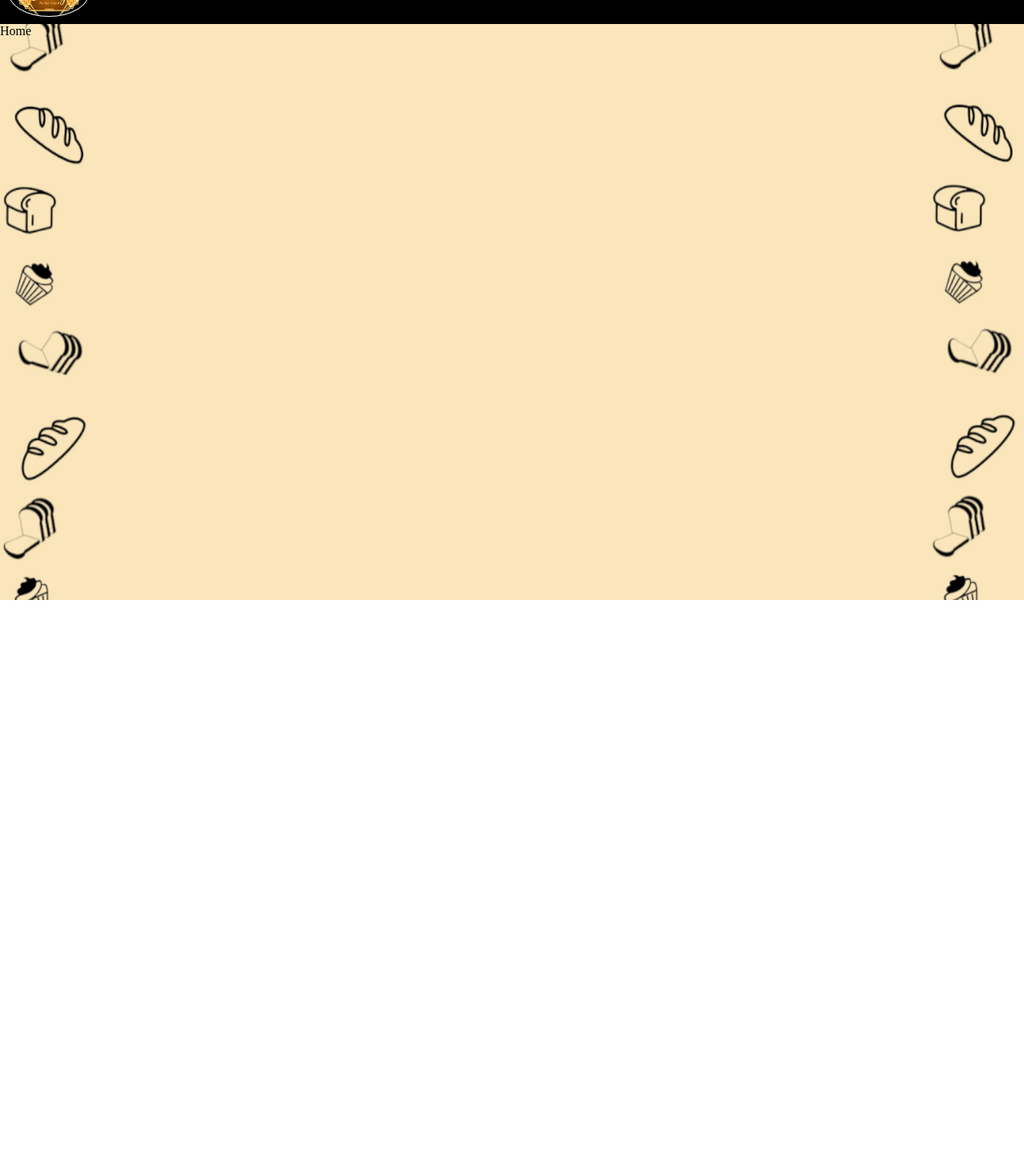
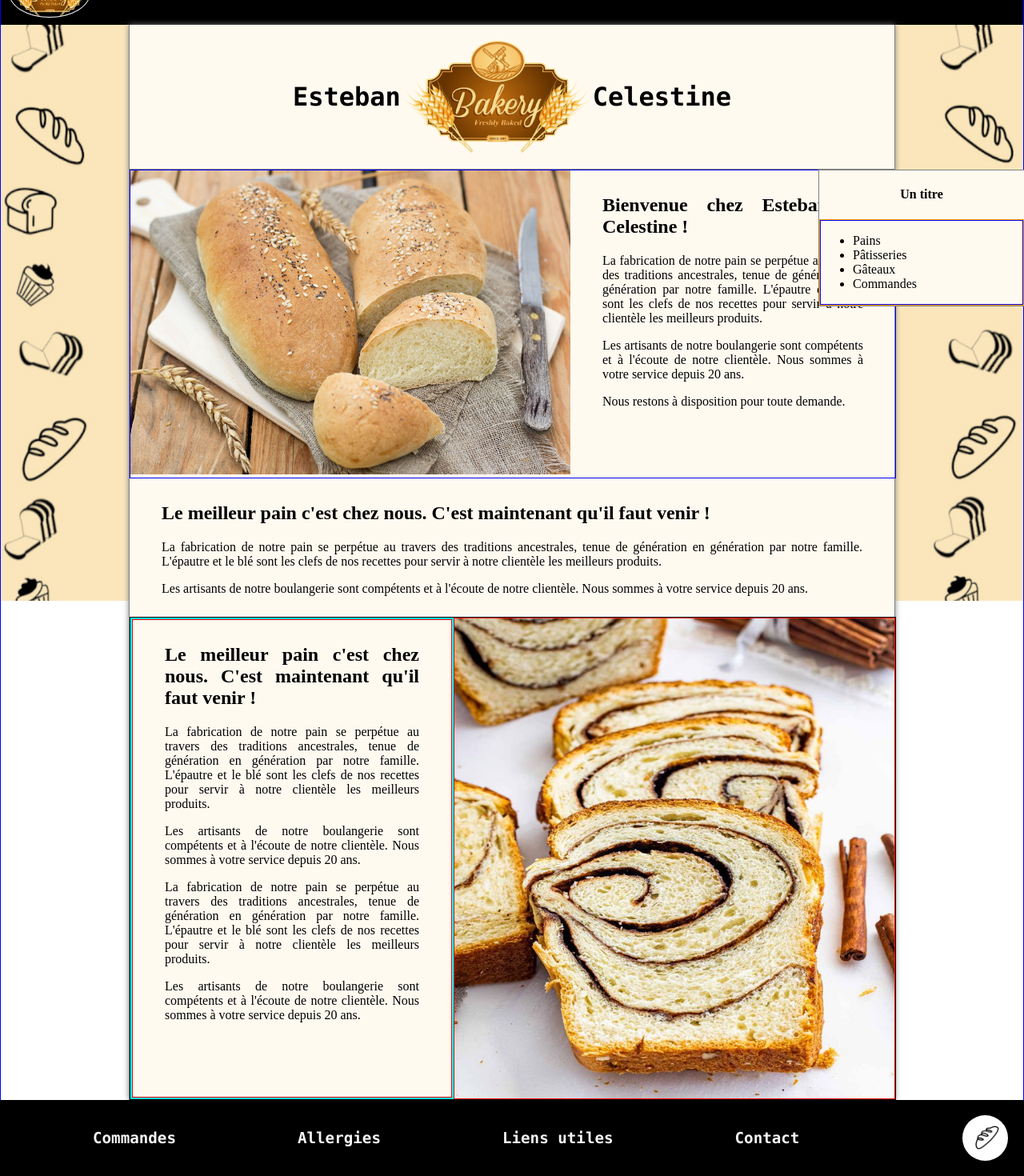
Before and after one commit to TLRKiliann/vite-et-bien, a React (Vite) app in the folder my-vite/: page / in a window 1280 px wide. Shown: the part 50-1520 px from the top of the page at 80% size. Before the commit the page ends 800 px from the top, so only its background shows below. Built offline with nearby package versions, Linux system fonts and the light colour scheme.

Commit message:
home almost finished

```diff
--- a/my-vite/src/Pages/Home.tsx
+++ b/my-vite/src/Pages/Home.tsx
@@ -1,8 +1,187 @@
+import '../StylePages/Home.css';
+import mainBread from '../assets/images/bread_title.png';
+import firstBread from '../assets/images/main_bread.jpg';
+import cake from '../assets/images/cake.jpg';
+import superBread from '../assets/images/super_bread.png';
+
 
 export const Home = () => {
   return (
-    <div>
-      Home
+    <div className="main--home">
+
+      <div className="submain--home">
+
+        <div className="div--titlehome">
+
+          <div className="div--homeh1">
+
+            <h1>Esteban</h1>
+
+            <img
+              src={mainBread}
+              width="240px"
+              height="140px"
+              alt='img mainBread'
+            />
+
+            <h1>Celestine</h1>
+
+          </div>
+
+        </div>
+
+      </div>
+
+
+      <div className="mainnav--home">
+          <h4>Un titre</h4>
+        <div className="submainnav--home">
+          <nav className="nav--home">
+            <ul>
+              <li>
+                Pains
+              </li>
+              <li>
+                Pâtisseries
+              </li>
+              <li>
+                Gâteaux
+              </li>
+              <li>
+                Commandes
+              </li>
+            </ul>
+          </nav>
+        </div>
+      </div>
+
+
+      <div className="div--breadhome">
+        <div className="div--subbreadhome">
+          <img
+            src={firstBread}
+            width='550px'
+            height='380px'
+            alt='img main breed' />
+        </div>
+
+        <div className="div--artfirst">
+          <article className="art--firsthome">
+            <h1>
+              Bienvenue chez Esteban & Celestine !
+            </h1>
+            <section>
+              <p>La fabrication de notre pain se perpétue au travers des
+                traditions ancestrales, tenue de génération en génération
+                par notre famille. L'épautre et le blé sont les clefs de
+                nos recettes pour servir à notre clientèle les meilleurs
+                produits.
+              </p>
+              <p>
+                Les artisants de notre boulangerie sont compétents et à
+                l'écoute de notre clientèle. Nous sommes à votre service
+                depuis 20 ans.
+              </p>
+              <p>
+                Nous restons à disposition pour toute demande.
+              </p>
+            </section>
+          </article>
+        </div>
+
+      </div>
+
+
+      <div className="div--artfirst">
+        <article className="art--firsthome">
+          <h1>Le meilleur pain c'est chez nous.
+            C'est maintenant qu'il faut venir !
+          </h1>
+          <section>
+            <p>La fabrication de notre pain se perpétue au travers des
+              traditions ancestrales, tenue de génération en génération
+              par notre famille. L'épautre et le blé sont les clefs de
+              nos recettes pour servir à notre clientèle les meilleurs
+              produits.
+            </p>
+            <p>
+              Les artisants de notre boulangerie sont compétents et à
+              l'écoute de notre clientèle. Nous sommes à votre service
+              depuis 20 ans.
+            </p>
+          </section>
+        </article>
+      </div>
+
+
+      <div className="div--cake">
+
+        <div className="div--subcake">
+          <article className="art--third">
+            <h1>Le meilleur pain c'est chez nous.
+              C'est maintenant qu'il faut venir !
+            </h1>
+            <section>
+              <p>La fabrication de notre pain se perpétue au travers des
+                traditions ancestrales, tenue de génération en génération
+                par notre famille. L'épautre et le blé sont les clefs de
+                nos recettes pour servir à notre clientèle les meilleurs
+                produits.
+              </p>
+              <p>
+                Les artisants de notre boulangerie sont compétents et à
+                l'écoute de notre clientèle. Nous sommes à votre service
+                depuis 20 ans.
+              </p>
+              <p>La fabrication de notre pain se perpétue au travers des
+                traditions ancestrales, tenue de génération en génération
+                par notre famille. L'épautre et le blé sont les clefs de
+                nos recettes pour servir à notre clientèle les meilleurs
+                produits.
+              </p>
+              <p>
+                Les artisants de notre boulangerie sont compétents et à
+                l'écoute de notre clientèle. Nous sommes à votre service
+                depuis 20 ans.
+              </p>
+            </section>
+          </article>
+        </div>
+
+        <div className="div--cakeimg">
+          <img
+            className="img--cake"
+            width='550px'
+            height='600px'
+            src={cake}
+            alt='img cake'
+          />
+        </div>
+
+      </div>
+
+      <footer>
+        <div className="divfooter--home">
+          <nav className="divfooter--nav">
+            <ul>
+              <li>Commandes</li>
+              <li>Allergies</li>
+              <li>Liens utiles</li>
+              <li>Contact</li>
+            </ul>
+          </nav>
+
+          <div className="div--iconshome">
+            <img
+              className="img--iconhome"
+              src={superBread}
+              width="30px"
+              height="30px"
+              alt="icons" />
+          </div>
+        </div>
+      </footer>
+
     </div>
   )
 };
--- a/my-vite/src/StylePages/Home.css
+++ b/my-vite/src/StylePages/Home.css
@@ -1 +1,163 @@
-Home.css
+body {
+  min-width: 399px;
+  height: 100%;
+  margin: auto;
+
+  border: 1px solid blue;
+}
+
+.main--home {
+  margin: 0px 160px;
+  background: #fffaf0;
+  border-right: 1px solid grey;
+  border-left: 1px solid grey;
+  box-shadow: 0px 0px 7px grey;
+}
+
+.submain--home {
+
+  border-bottom: 1px solid grey;
+}
+
+.div--homeh1 {
+  width: 100%;
+  padding: 20px 0px;
+  display: flex;
+  align-items: center;
+  justify-content: center;
+  font-family: 'Consolas', cursive;
+  background: #fffaf0;
+}
+
+.mainnav--home {
+  position: absolute;
+  margin-top: 0px;
+  right: 0px;
+  width: 20%;
+
+  background: #fffaf0;
+  border-top: 1px solid grey;
+  border-bottom: 1px solid grey;
+  border-left: 1px solid grey;
+
+  z-index: 4;
+}
+
+.mainnav--home h4 {
+  text-align: center;
+}
+
+.submainnav--home {
+
+  border: 1px solid orange;
+}
+
+.nav--home {
+
+  border: 1px solid blue;
+}
+
+
+.div--breadhome {
+  width: 100%;
+  display: flex;
+
+  border:  1px solid blue;
+}
+
+/*.div--subbreadhome {
+  border:  2px solid orange;
+}*/
+
+.div--artfirst {
+  width: 100%;
+}
+
+.art--firsthome {
+  padding: 10px 40px;
+  text-align: justify;
+}
+
+/*.div--artfirst article {
+  border:  1px solid blue;
+}*/
+
+
+
+.div--cake {
+  width: 100%;
+
+  display: inline-flex;
+  justify-content: space-between;
+
+  border: 1px solid black;
+}
+
+.div--subcake {
+  width: auto;
+  display: flex;
+  border: 2px solid cyan;
+}
+
+.art--third {
+  width: 100%;
+  padding: 10px 40px;
+  text-align: justify;
+
+  border: 1px solid red;
+}
+
+.div--cakeimg img {
+  display: flex;
+
+  border: 1px solid red;
+}
+
+
+
+
+footer {
+  position: absolute;
+  margin-top: 0px;
+  right: 0px;
+  left: 0px;
+  display: flex;
+  background: black;
+  color: whitesmoke;
+  z-index: 2;
+}
+
+.divfooter--home {
+  width: 100%;
+  display: flex;
+  flex-direction: row;
+}
+
+.divfooter--nav {
+  width: 100%;
+}
+
+.divfooter--nav > ul > li {
+  padding: 20px;
+  margin: 0px 56px;
+  display: inline-flex;
+  justify-content: space-between;
+  font-family: 'Consolas';
+  font-size: 1.2rem;
+  font-weight: bold;
+}
+
+.div--iconshome {
+  display: flex;
+  align-items: center;
+  margin: auto 20px;
+  width: 25px;
+  height: 25px;
+  padding: 16px;
+  background: white;
+  border-radius: 50%;
+}
+
+.img--iconhome {
+  background: white;
+}
```
